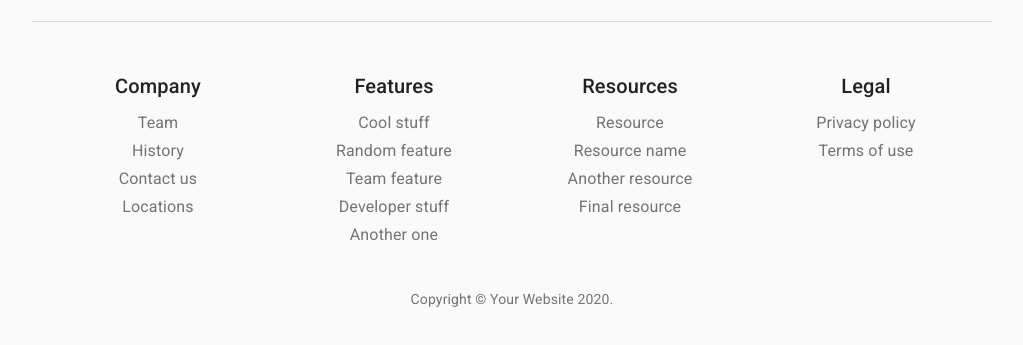
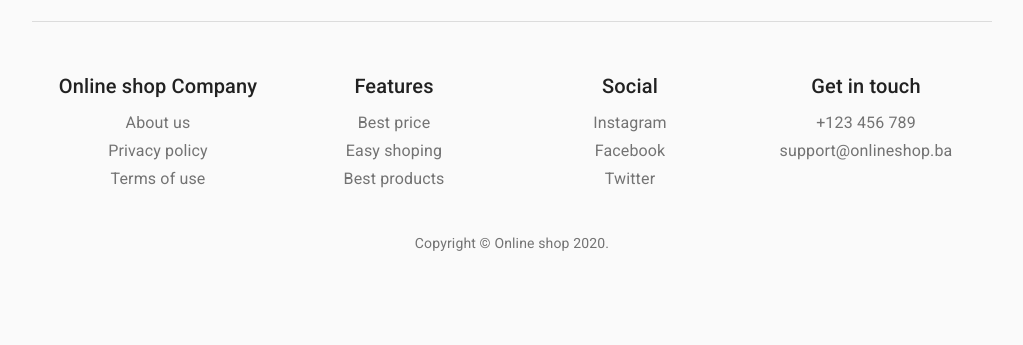
Before and after one commit to hhadzic3/online-shop-frontend, a React (Create React App) app: page / in a window 1280 px wide. Shown: the part 1751-2096 px from the top of the page, without its empty margins (128-1151 px from the left). After the commit the page ends 2052 px from the top, so only its background shows below. Built offline with nearby package versions, Linux system fonts and the light colour scheme.

Commit message:
Footer finished

```diff
--- a/src/components/Footer/Footer.js
+++ b/src/components/Footer/Footer.js
@@ -20,7 +20,7 @@ function Copyright() {
     <Typography variant="body2" color="textSecondary" align="center">
       {'Copyright © '}
       <Link color="inherit" href="https://material-ui.com/">
-        Your Website
+        Online shop
       </Link>{' '}
       {new Date().getFullYear()}
       {'.'}
@@ -63,20 +63,20 @@ const useStyles = makeStyles((theme) => ({
 
 const footers = [
   {
-    title: 'Company',
-    description: ['Team', 'History', 'Contact us', 'Locations'],
+    title: 'Online shop Company',
+    description: ['About us', 'Privacy policy','Terms of use'],
   },
   {
     title: 'Features',
-    description: ['Cool stuff', 'Random feature', 'Team feature', 'Developer stuff', 'Another one'],
+    description: ['Best price', 'Easy shoping', 'Best products'],
   },
   {
-    title: 'Resources',
-    description: ['Resource', 'Resource name', 'Another resource', 'Final resource'],
+    title: 'Social',
+    description: ['Instagram', 'Facebook', 'Twitter'],
   },
   {
-    title: 'Legal',
-    description: ['Privacy policy', 'Terms of use'],
+    title: 'Get in touch',
+    description: ['+123 456 789', 'support@onlineshop.ba' ],
   },
 ];
 
```
